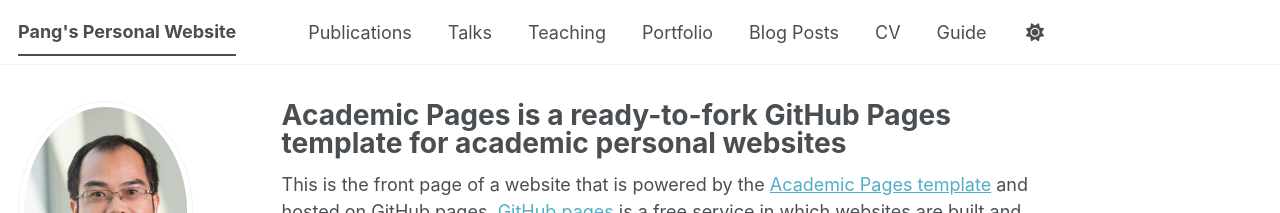
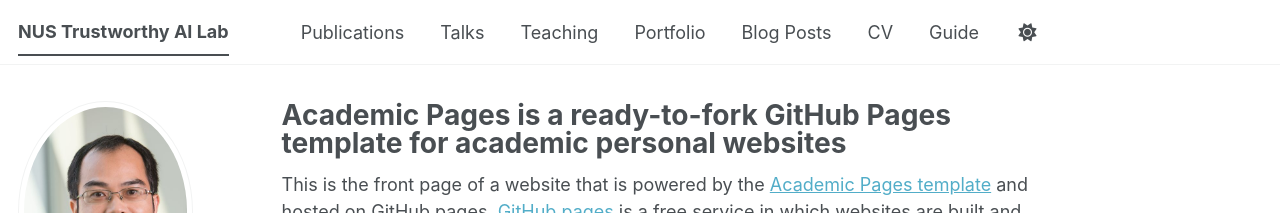
Before and after one commit to jamespangyan/jamespangyan.github.io, a Jekyll site: the page built from _pages/about.md, in a window 1280 px wide. Shown: the top 213 px of the page. Built offline with Jekyll 4.4.1, drawn with Linux system fonts in a browser that asks for light colours; some web fonts are replaced; a script bundle is joined from its source files by our own code; library files that are not in the unit come from our copies.

Commit message:
Update site title in configuration file

```diff
--- a/_config.yml
+++ b/_config.yml
@@ -9,7 +9,7 @@
 # Basic Site Settings
 locale                   : "en-US"
 site_theme               : "default" # The available themes options are "default", "air", "sunrise", "mint", "dirt" and "contrast"
-title                    : "Pang's Personal Website"
+title                    : "NUS Trustworthy AI Lab"
 title_separator          : "-"
 name                     : &name "Your Name"
 description              : &description "Your Name's academic portfolio"   # Update this with a general description of your site, this is the default if not overridden by a page
```
